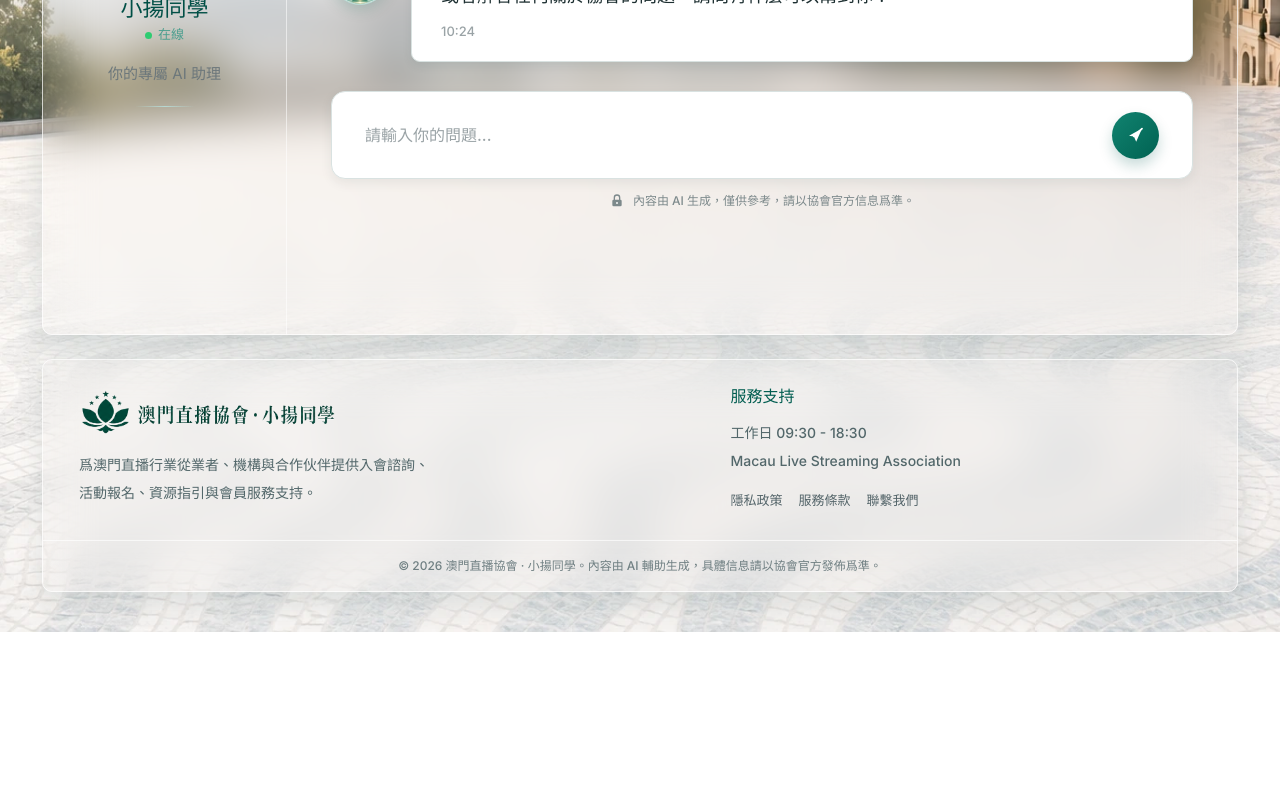
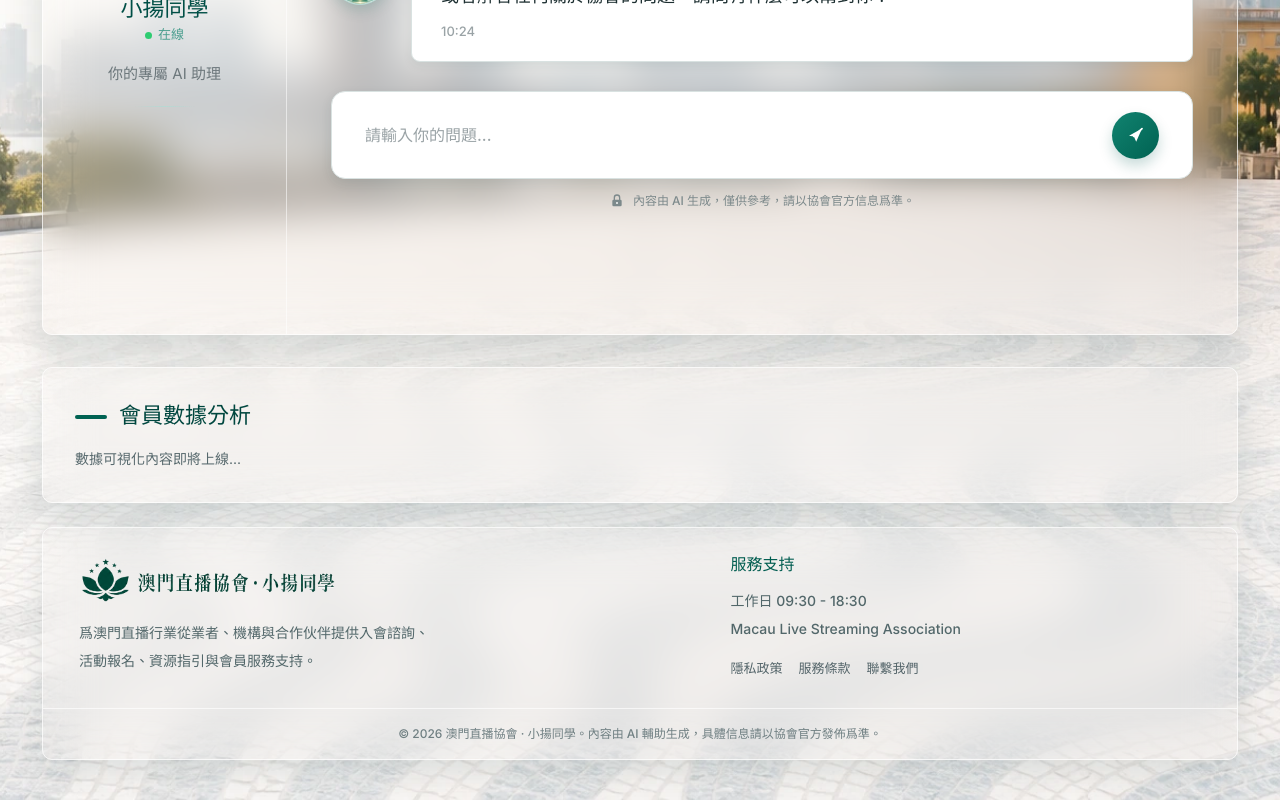
Before and after one commit to Bruce61416511/wechat_operator_for_macao_xiaoyang, a React (Vite) app in the folder frontend-web/: page / in a window 1280 px wide. Shown: the part 620-1420 px from the top of the page. Before the commit the page ends 1252 px from the top, so only its background shows below. Built offline with nearby package versions, Linux system fonts and the light colour scheme.

Commit message:
fix: member_service syntax error; add MemberAnalysis placeholder on homepage

```diff
--- a/frontend-web/src/App.jsx
+++ b/frontend-web/src/App.jsx
@@ -21,6 +21,7 @@ import ResourcesPage from "./components/ResourcesPage.jsx";
 import FinalReviewPage from "./components/FinalReviewPage.jsx";
 import PaymentApprovalPage from "./components/PaymentApprovalPage.jsx";
 import AnnouncementManagementPanel from "./components/AnnouncementManagementPanel.jsx";
+import MemberAnalysis from "./components/MemberAnalysis.jsx";
 
 function ProtectedRoute({ children }) {
   const { user, loading } = useAuth();
@@ -39,6 +40,7 @@ function HomePage() {
       <HeaderNav />
       <HeroSection />
       <AssistantPanel />
+      <MemberAnalysis />
       <PageFooter />
     </main>
   );
--- /dev/null
+++ b/frontend-web/src/components/MemberAnalysis.jsx
@@ -0,0 +1,13 @@
+function MemberAnalysis() {
+  return (
+    <section className="mx-auto mt-8 max-w-[1196px] overflow-hidden rounded-[10px] border border-white/70 bg-white/72 p-8 shadow-[0_18px_38px_rgba(38,74,78,0.18)] backdrop-blur-xl">
+      <h2 className="text-[22px] font-bold text-[#00473f] mb-4 flex items-center gap-3">
+        <span className="h-1 w-8 rounded-full bg-[#006252]" />
+        會員數據分析
+      </h2>
+      <p className="text-[#57696d] text-[14px]">數據可視化內容即將上線...</p>
+    </section>
+  );
+}
+
+export default MemberAnalysis;
```
Also changed, not shown: 1 other file (tests, documents, lock files or other folders).
